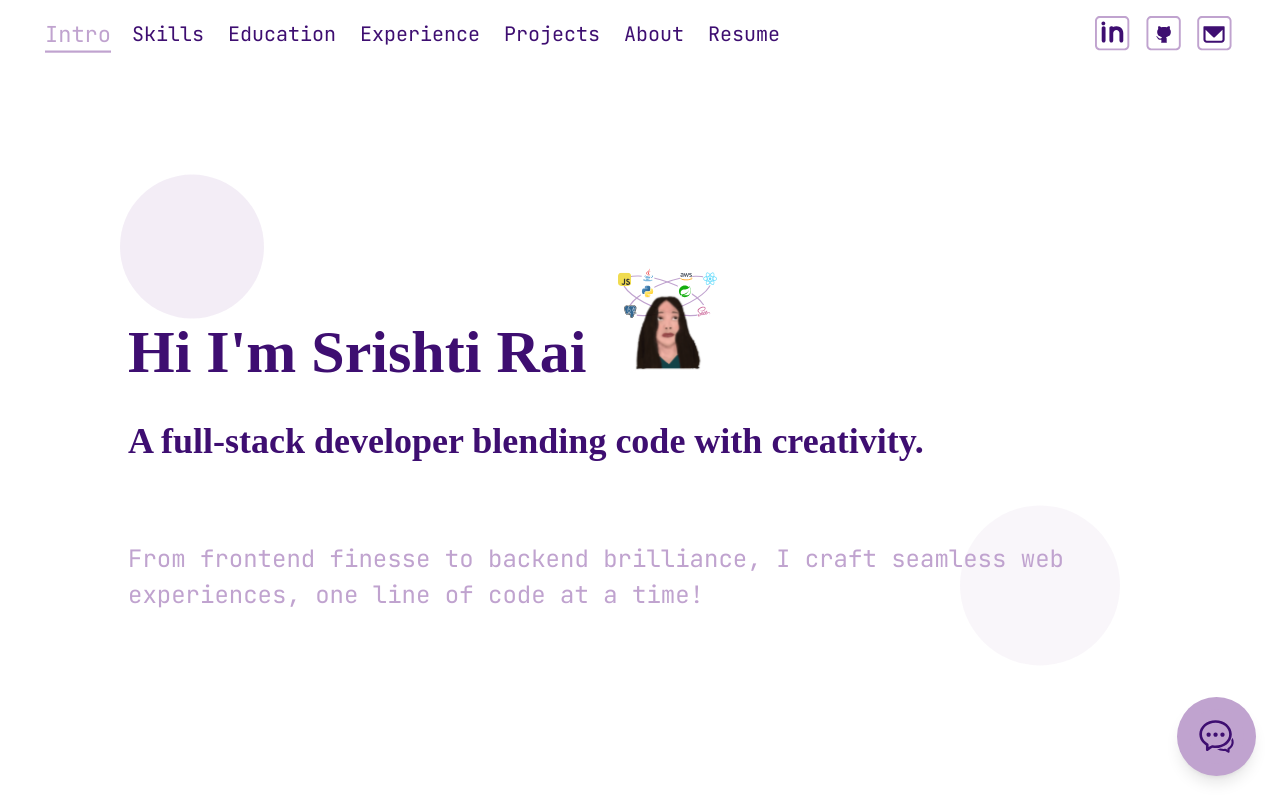
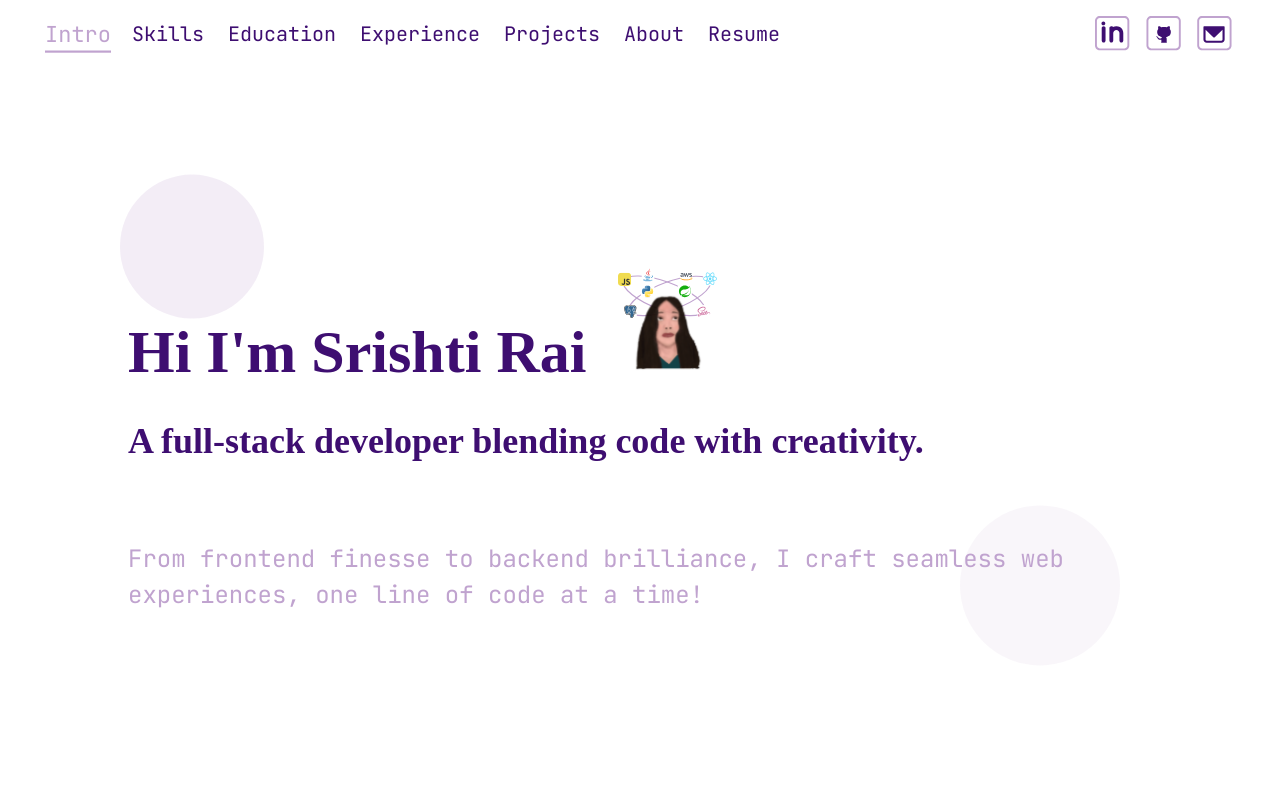
Before and after one commit to srishtirai/portfolio, a Next.js app: page / in a window 1280 px wide. Shown: the top 800 px of the page. Built offline with nearby package versions, Linux system fonts and the light colour scheme; a web font is replaced by a local one.

Commit message:
Removed chatbot

```diff
--- a/src/app/layout.tsx
+++ b/src/app/layout.tsx
@@ -1,7 +1,7 @@
 import type { Metadata } from "next";
 import "./globals.css";
 import NavBar from "@/components/NavBar";
-import Chatbot from "@/components/Chatbot";
+// import Chatbot from "@/components/Chatbot";
 import Footer from "@/components/Footer";
 import { Analytics } from "@vercel/analytics/react";
 import { SpeedInsights } from "@vercel/speed-insights/next"
@@ -23,7 +23,7 @@ export default function RootLayout({
         <SpeedInsights/>
         <NavBar />
         <main className="mx-[10px] mt-[20px] sm:mx-[60px] sm:mt-[100px] md:mx-[80px] md:mt-[120px]">{children}</main>
-        <Chatbot />
+        {/* <Chatbot /> */}
         <Footer />
       </body>
     </html>
```
